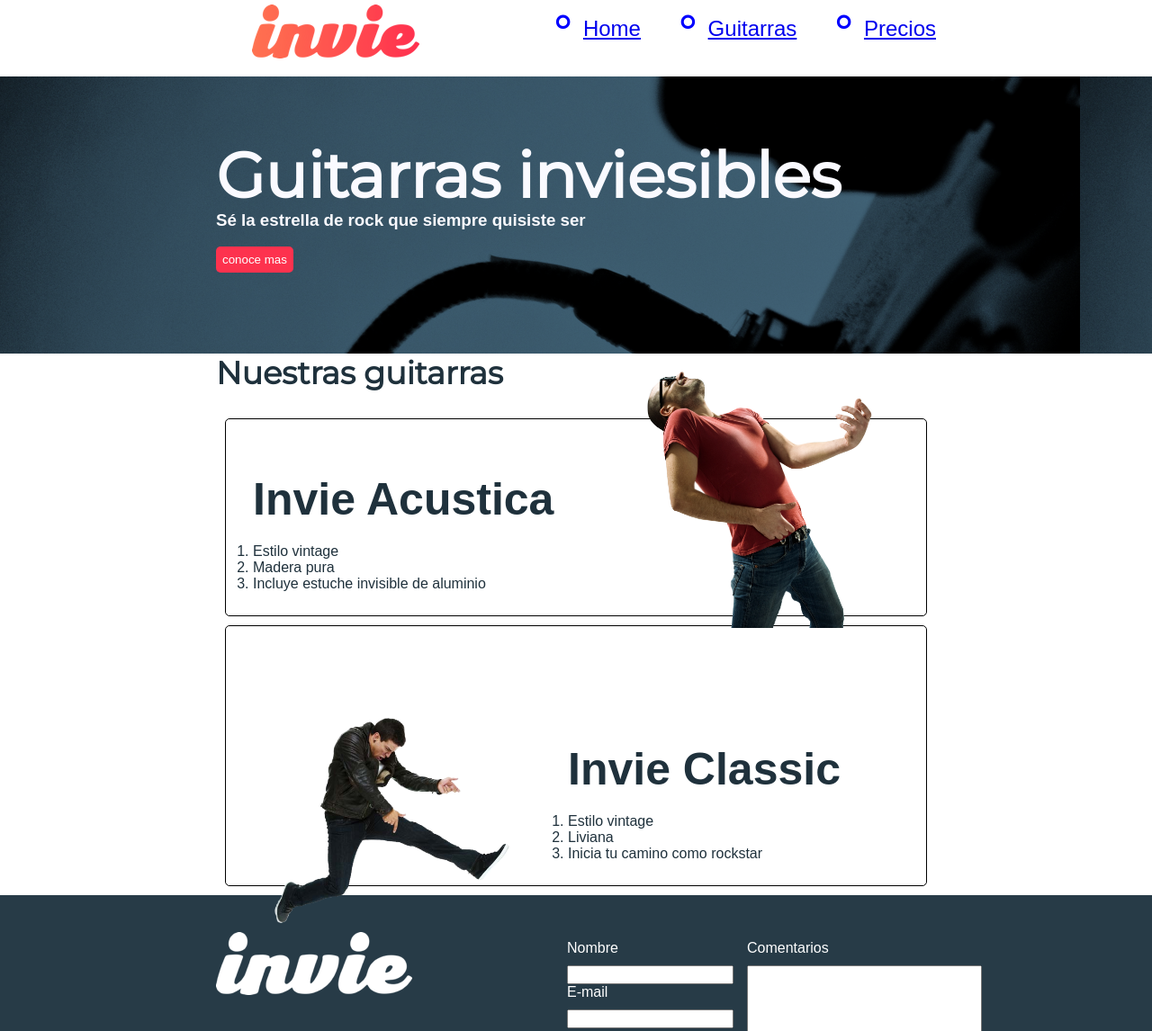
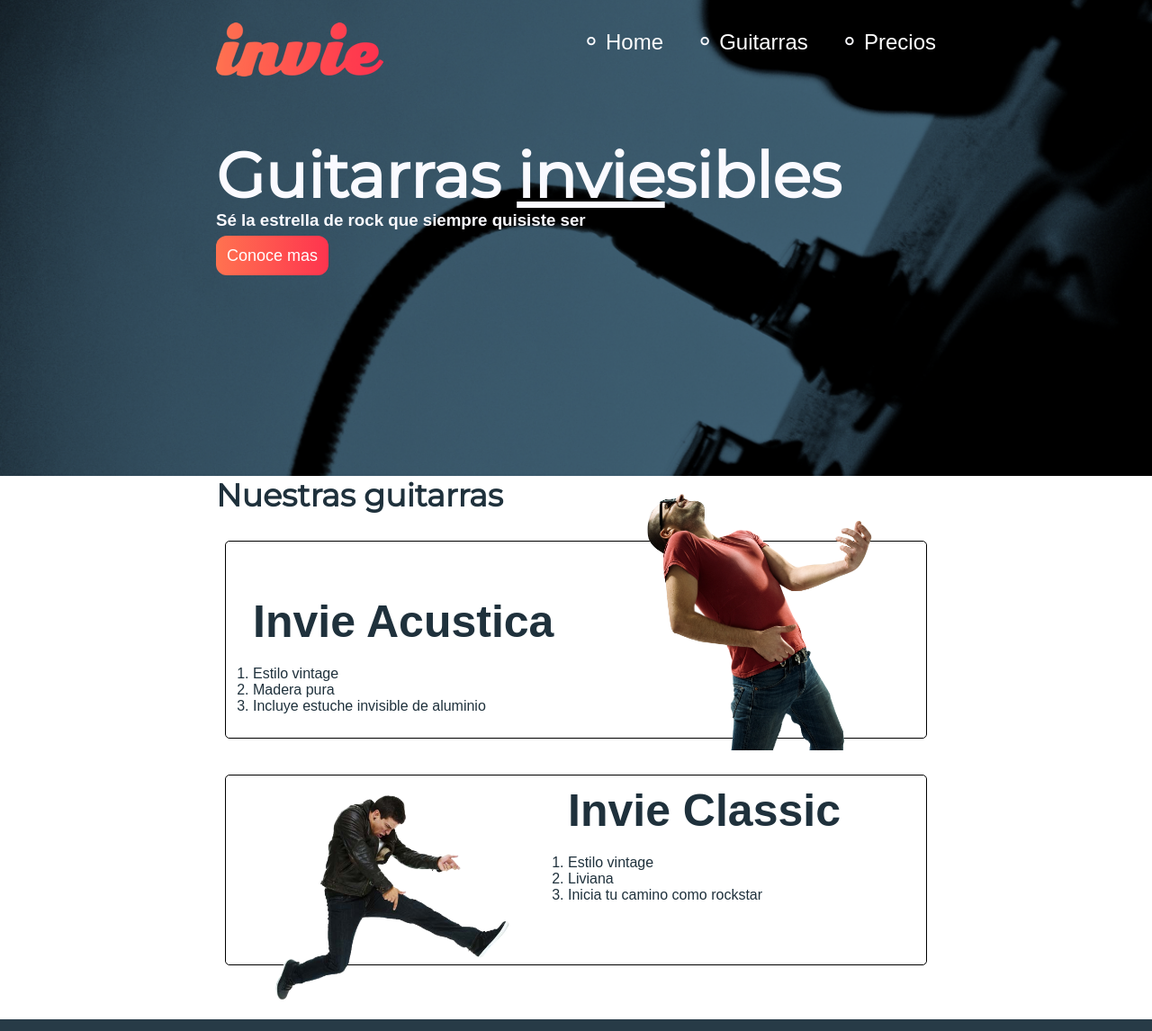
Before and after one commit to MauroSego/Invie, a plain HTML site: page index.html in a window 1280 px wide. Shown: the part 11-1157 px from the top of the page at 90% size. Drawn offline with Linux system fonts and the light colour scheme; a web font is replaced by a local one.

Commit message:
Últimos ajustes de alineación y finalización para subir

```diff
--- a/css/invie.css
+++ b/css/invie.css
@@ -2,12 +2,49 @@ body{
 	font-family: 'Allerta', sans-serif;
 	margin: 0;
 }
+table{
+	width: 100%;
+}
+th{
+	background: #273b47;
+	color: white
+}
+th{
+	padding: 10px 20px;
+	text-align: left;
+
+}
+table, td, th{
+	border: 1px solid #273b47;
+	border-collapse: collapse;
+}
+td{
+	padding: 20px;
+}
+input,textarea{
+	outline: 0;
+}
+input:focus, textarea:focus{
+	background: lightgray;
+}
+.contenedor{
+	width: 800px;
+	margin: auto;
+	position: relative;
+}
+.background{
+	background-image: url('../images/background.png');
+	background-size: cover;
+}
 .button{
-	border-radius: 5px;
-	background-color: #fd324e;
+	border-radius: 12px;
 	border: none;
 	color: white;
-	padding: 7px;
+	padding: 12px;
+	font-size: 18px;
+	cursor: pointer;
+	background: linear-gradient(to left, #fe344e, #ff7250);
+	text-decoration: none;
 }
 .titulo {
 	font-size: 70px;
@@ -15,6 +52,9 @@ body{
 	margin-bottom: 0;
 	margin-top: 70px;
 	line-height: 40px;
+}
+.titulo span{
+	text-decoration: underline;
 }
 .title-a {
 	font-size: 24px;
@@ -26,15 +66,16 @@ body{
 }
 .guitarras{
 	color: #1f313c;
+	margin-bottom: 60px;
 }
 .guitarras h2 {
 	font-size: 35px;
 	font-family: 'Montserrat', sans-serif;
 }
 .portada{
-	background-image: url('../images/background.png');
 	color: rgb(250, 250, 255);
 	padding: 20px;
+	height: 500px;
 }
 .portada button{
 	margin-bottom: 70px;
@@ -47,15 +88,19 @@ body{
 }
 .menu li:before{
 	content: '∘';
-	font-size: 50px;
+	font-size: 30px;
 	line-height: 20px;
-	color: blue;
+}
+.menu a {
+	color: white;
+	text-decoration: none;
 }
 .logotipo{
 	display: inline-block;
+	margin-left: 0;
 }
 .guitarra {
-	margin: 10px;
+	margin: 10px 10px 40px 10px;
 	padding: 10px;
 	border: 1px solid black;
 	border-radius: 5px;
@@ -63,18 +108,16 @@ body{
 .guitarra ol{
 	padding: 0;
 }
+.guitarra.b{
+	height: 190px;
+}
 .menu li {
 	display: inline-block;
 	margin-left: 30px;
 }
-.contenedor{
-	width: 800px;
-	margin: auto;
-}
 .izquierda{
 	float: left;
 	position:relative;
-	top: 80px
 }
 .derecha{
 	float: right;
@@ -86,12 +129,15 @@ body{
 }
 .contenedor-guitarra-b{
 	margin-left: 370px;
+	position: relative;
+	bottom: 90px;
 }
 .header{
 	position: relative;
 }
 .footer{
-	background-color: #273b47
+	background-color: #273b47;
+	padding: 50px 10px;
 }
 .footer .contenedor {
 	display: flex;
@@ -118,7 +164,6 @@ body{
 	display: flex;
 	width: 400px;
 	color: white;
-	padding: 50px 10px;
 }
 .col1, .col2{
 	display: flex;
@@ -139,22 +184,9 @@ margin-top: 10px;
 .col2{
 	align-items: flex-start;
 }
-table{
-	width: 100%;
+.col2 .button{
+	margin-top: 15px;
 }
-th{
-	background: #273b47;
-	color: white
+.tabla{
+	margin: 50px 0;
 }
-th{
-	padding: 10px 20px;
-	text-align: left;
-
-}
-table, td, th{
-	border: 1px solid #273b47;
-	border-collapse: collapse;
-}
-td{
-	padding: 20px;
-}
--- a/index.html
+++ b/index.html
@@ -7,6 +7,7 @@
     <link rel="stylesheet" href="css/invie.css">
 	</head>
 	<body>
+    <section class="portada background" id="portada"> <!--Portada-->
   		<header class="header contenedor" id="header">
   			<!-- Cabecera -->
 
@@ -27,12 +28,11 @@
           </ul>
         </nav>
   		</header>
-    <section class="portada" id="portada"> <!--Portada-->
       <!--titulo-->
       <div class="contenedor">
-        <h1 class="titulo">Guitarras inviesibles</h1>
+        <h1 class="titulo">Guitarras <span>invie</span>sibles</h1>
         <h3>Sé la estrella de rock que siempre quisiste ser</h3><!--resumen-->
-        <button class="button">conoce mas</button><!--botón-->
+        <a class="button" href="guitarras.html">Conoce mas</a><!--botón-->
       </div>
     </section>
     <section class="guitarras contenedor" id="guitarras">
@@ -49,7 +49,7 @@
         </div>
       </article>
 
-      <article class="guitarra"><!--guitarra2-->
+      <article class="guitarra b"><!--guitarra2-->
         <img class="izquierda" src="images/invie-classic.png" alt="Guitarra invie classic" width="350">
         <div class="contenedor-guitarra-b">
           <h3 class="title-b">Invie Classic</h3>
```
Also changed, not shown: precios.html (+3 -1 lines). Lines whose indentation alone changed are shown as unchanged.
